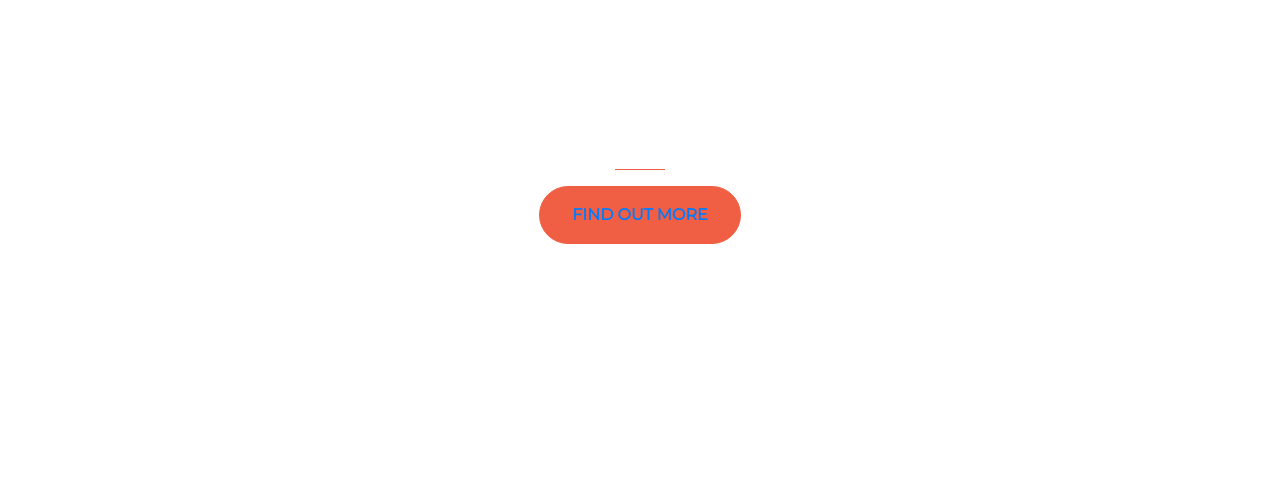
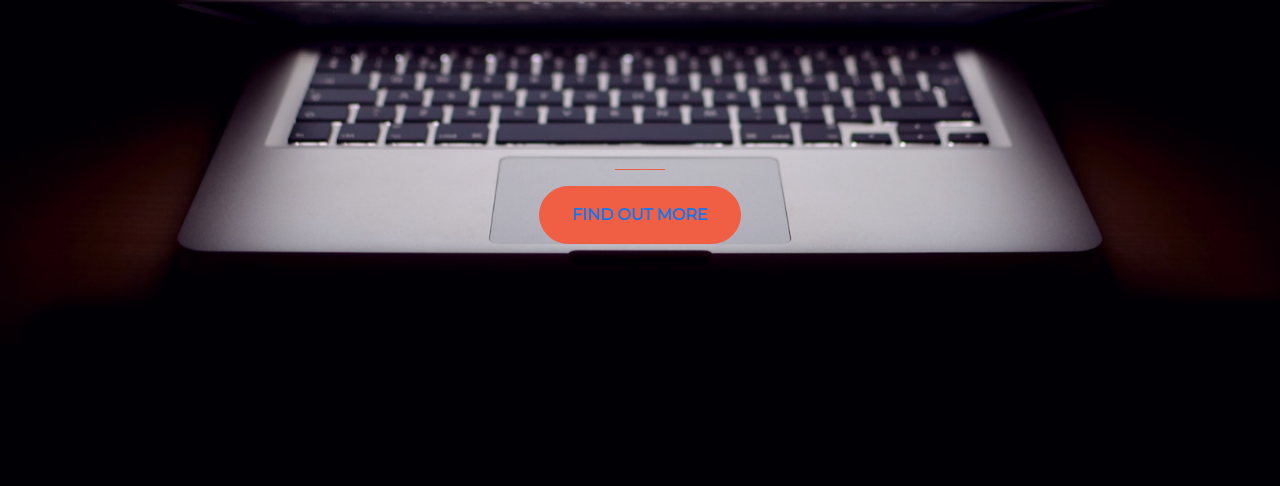
Before and after one commit to rmiddya2017/firstproject, a plain HTML site: page index.html in a window 1280 px wide. Shown: the part 314-800 px from the top of the page. Drawn offline with nearby package versions, Linux system fonts and the light colour scheme.

Commit message:
Update startup.css

```diff
--- a/startup.css
+++ b/startup.css
@@ -3,7 +3,7 @@ html {
   width: 100%;
   height: 100%;
   font-family: 'Montserrat', sans-serif;
-  background: url(Images/header.jpg) no-repeat center center fixed;
+  background: url(header.jpg) no-repeat center center fixed;
   -webkit-background-size: cover;
   -moz-background-size: cover;
   -o-background-size: cover;
```
